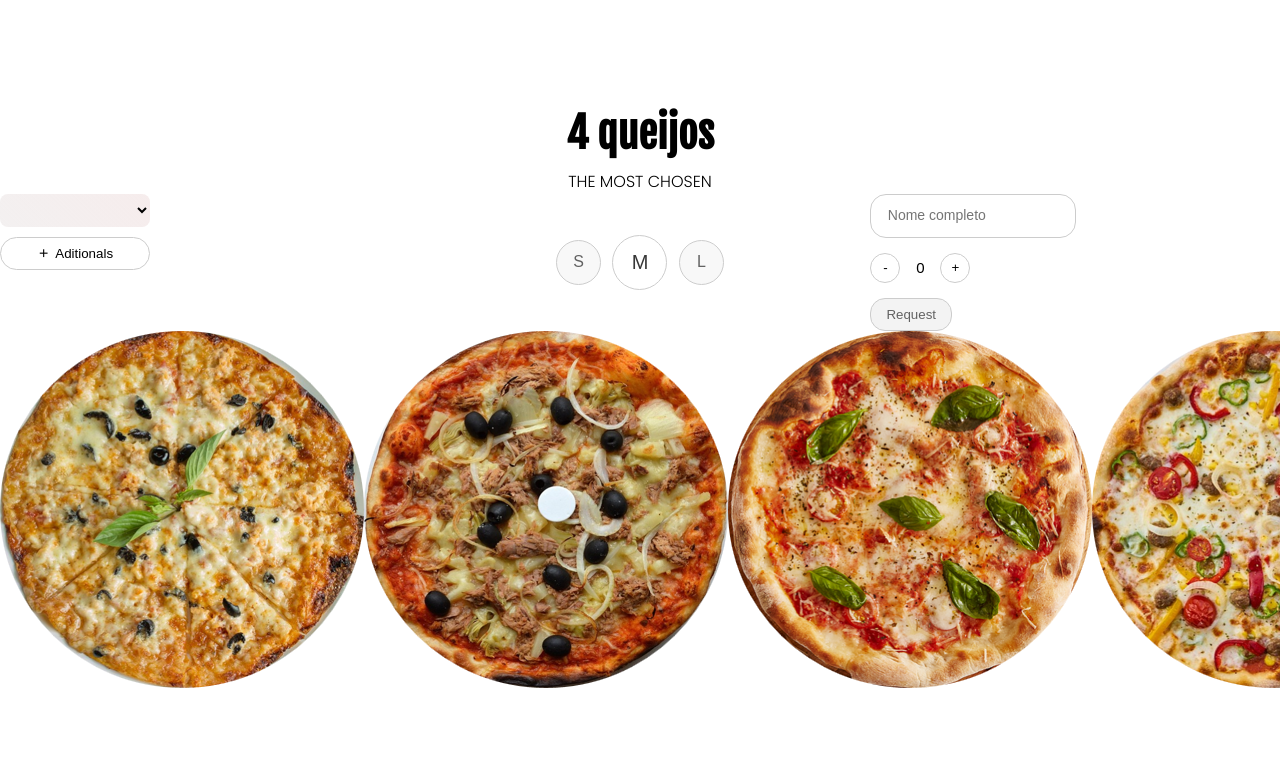
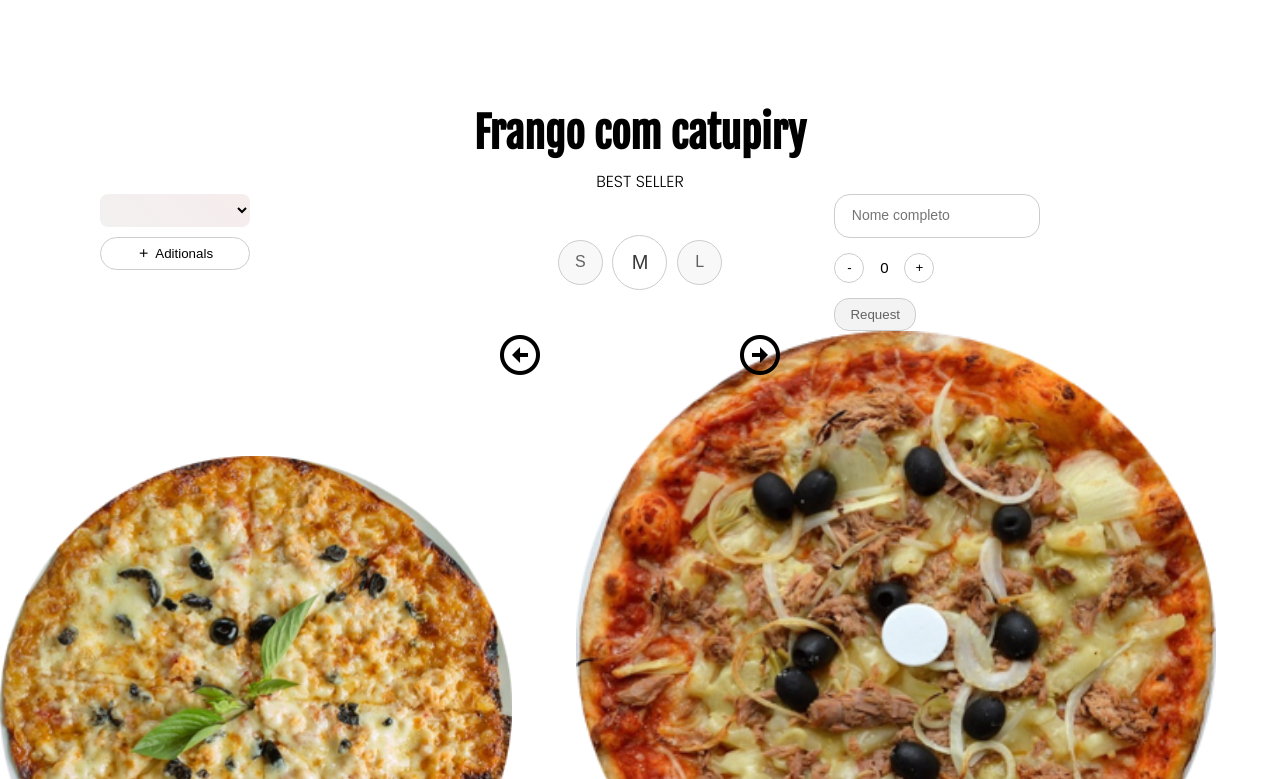
Before and after one commit to luyaneluiz/DeliveryVueJs, a Vue app: page / in a window 1280 px wide. Shown: the part 762-1541 px from the top of the page. Before the commit the page ends 1454 px from the top, so only its background shows below. Built offline with nearby package versions, Linux system fonts and the light colour scheme; data requests are answered from the project's data file.

Commit message:
start na função de scroll nos sabores

```diff
--- a/src/components/PizzaForm.vue
+++ b/src/components/PizzaForm.vue
@@ -1,7 +1,6 @@
 <template>
-  <div>
-    <Message :msg="msg" v-show="msg" />
-    <!-- <div>
+  <Message :msg="msg" v-show="msg" />
+  <!-- <div>
       <form id="pizza-form" @submit="createPizza">
         <div class="input-container">
           <label for="nome">Nome do cliente:</label>
@@ -57,7 +56,7 @@
         </div>
       </form>
     </div> -->
-
+  <div class="details__container">
     <div class="title" v-for="sabor in sabores" :key="sabor.id">
       <h1 v-if="sabor.id == selected">{{ sabor.tipo }}</h1>
       <p v-if="sabor.id == selected">{{ sabor.label }}</p>
@@ -129,8 +128,20 @@
         <input type="submit" class="submit-btn" value="Request" />
       </div>
     </div>
+  </div>
 
-    <div class="select__sabor" v-bind="sabor">
+  <div class="select__sabor" v-bind="sabor">
+    <div class="select__arrows">
+      <i
+        class="bx bx-left-arrow-circle bx-lg"
+        @click="scrollSelect($event)"
+      ></i>
+      <i
+        class="bx bx-right-arrow-circle bx-lg"
+        @click="scrollSelect($event)"
+      ></i>
+    </div>
+    <div class="select__container">
       <label :for="sabor.id" v-for="sabor in sabores" :key="sabor.id">
         <input
           type="radio"
@@ -151,7 +162,7 @@ export default {
   name: "PizzaForm",
   data() {
     return {
-      selected: 1,
+      selected: 2,
       bordas: null,
       sabores: null,
       adicionaisdata: null,
@@ -187,7 +198,6 @@ export default {
       });
     },
     async updateSelected() {
-      console.log(this);
       let inputsSelect = document.querySelectorAll('[name="sabor"]');
 
       inputsSelect.forEach((input) => {
@@ -228,6 +238,27 @@ export default {
       this.sabor = "";
       this.adicionais = "";
     },
+
+    scrollSelect(event) {
+      let previous = this.selected - 1;
+      let next = this.selected + 1;
+
+      if (event.target.classList.contains("bx-left-arrow-circle")) {
+        let previousElement = document.getElementById(previous);
+        previousElement.setAttribute("checked", true);
+
+        this.selected = previousElement.id;
+      }
+
+      if (event.target.classList.contains("bx-right-arrow-circle")) {
+        let nextElement = document.getElementById(next);
+        nextElement.setAttribute("checked", true);
+
+        this.selected = nextElement.id;
+      }
+
+      console.log(this.selected);
+    },
   },
   mounted() {
     this.getIngredientes();
@@ -239,6 +270,9 @@ export default {
 </script>
 
 <style scoped>
+.details__container {
+  padding: 0 100px;
+}
 .title {
   text-align: center;
 }
@@ -298,7 +332,6 @@ export default {
   font-size: 15px;
   cursor: pointer;
 }
-
 .size {
   display: flex;
   align-items: center;
@@ -390,12 +423,44 @@ export default {
 }
 
 .select__sabor {
+  overflow: hidden;
+  height: 56vh;
+  width: 100%;
+  position: relative;
+}
+
+.select__arrows {
+  position: absolute;
+  width: 100%;
   display: flex;
-  overflow: scroll hidden;
+  justify-content: center;
+  gap: 15vw;
+  z-index: 1;
+  cursor: pointer;
 }
 
 .select__sabor label {
   cursor: pointer;
+}
+
+.select__container {
+  display: flex;
+  transition: transform 0.5s ease-in-out;
+  transform: translateX(0);
+  align-items: baseline;
+  justify-content: space-between;
+}
+
+.select__container img {
+  object-fit: cover;
+  width: 40vw;
+  transition: all 0.5s ease-in-out;
+}
+.select__container input:checked + img {
+  object-fit: cover;
+  object-position: top;
+  width: 50vw;
+  margin: 0 5vw;
 }
 
 /* #pizza-form {
```
